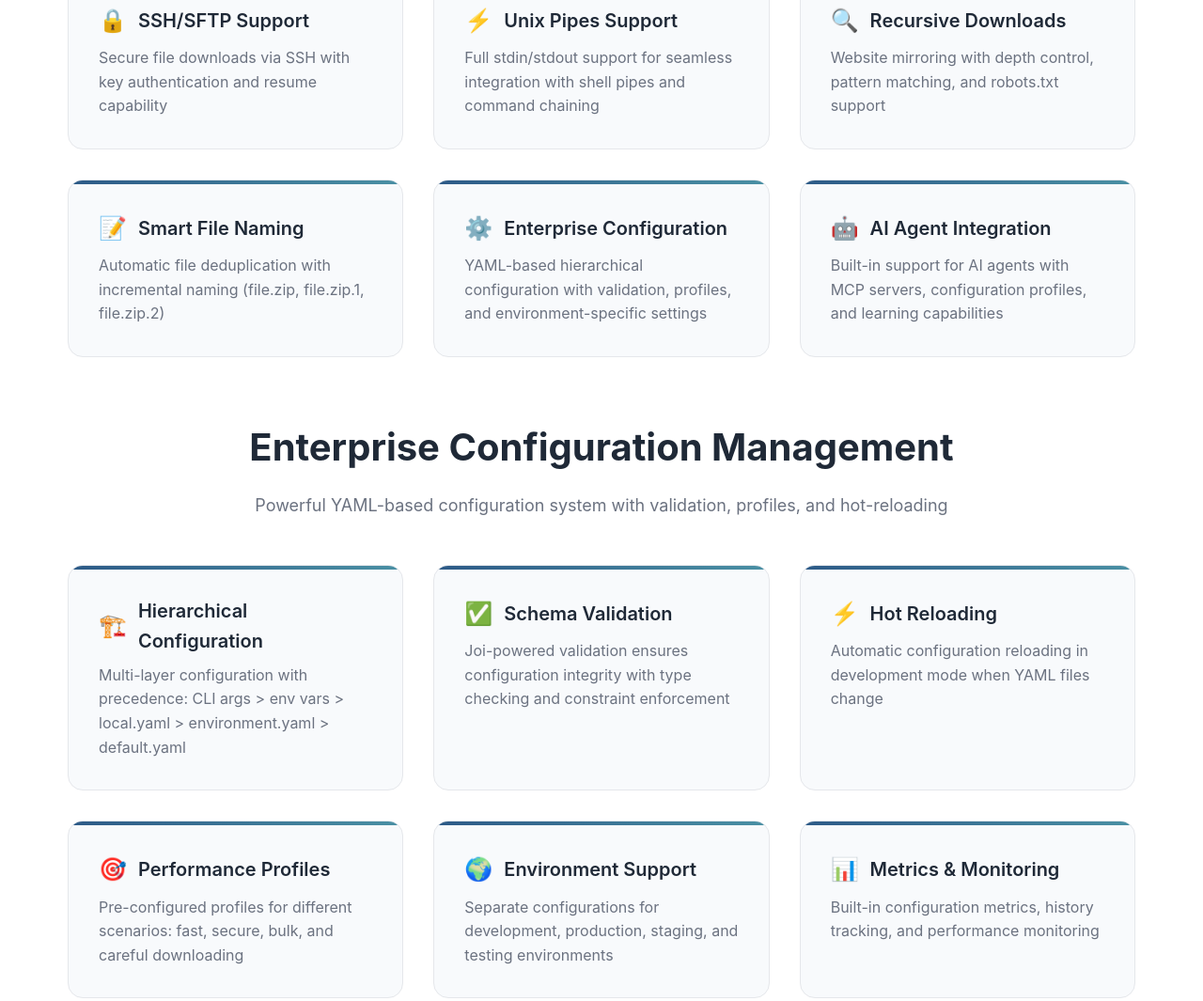
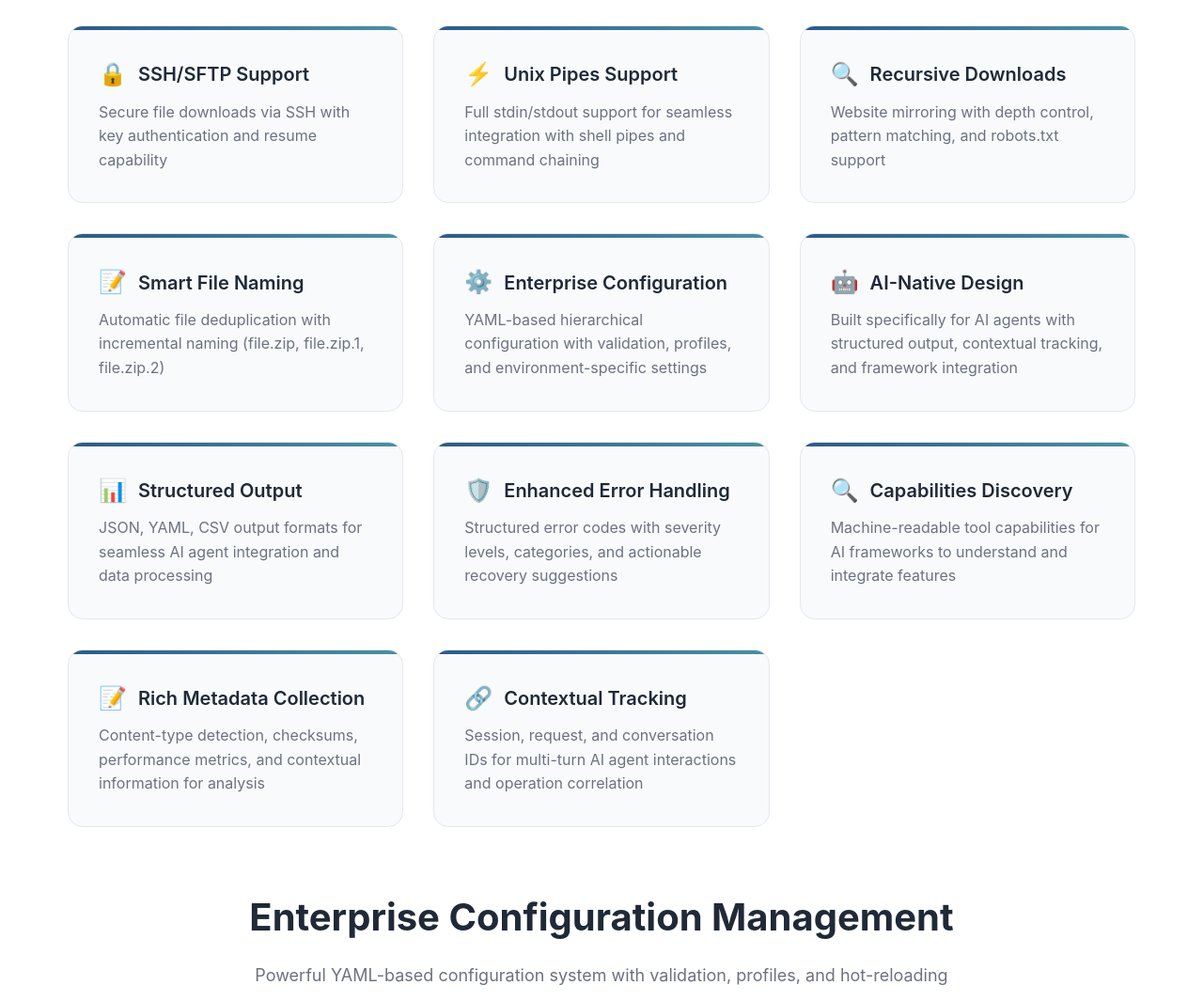
Before and after one commit to bingeboy/n-get, a plain HTML site: page index.html in a window 1280 px wide. Shown: the part 1220-2285 px from the top of the page at 94% size. Drawn offline with nearby package versions, Linux system fonts and the light colour scheme.

Commit message:
updated index with new features

```diff
--- a/index.html
+++ b/index.html
@@ -416,13 +416,16 @@
                     <img src="gh_pages/imgs/nget-logo.png" alt="n-get logo" class="hero-logo">
                     <h1 class="hero-title">n-get</h1>
                 </div>
-                <p class="hero-subtitle">A modern Node.js-powered wget-like CLI tool with parallel downloads and smart resume functionality</p>
+                <p class="hero-subtitle">Enterprise-grade download tool built for AI agents with structured output, enhanced error handling, and intelligent configuration management</p>
                 <div class="badges">
                     <span class="badge">⚡ Parallel Downloads</span>
                     <span class="badge">🔄 Smart Resume</span>
                     <span class="badge">🔒 SSH/SFTP Support</span>
-                    <span class="badge">📊 Enterprise Config</span>
-                    <span class="badge">🤖 AI Agent Ready</span>
+                    <span class="badge">📊 Structured Output</span>
+                    <span class="badge">🛡️ Enhanced Errors</span>
+                    <span class="badge">🔍 Capabilities Discovery</span>
+                    <span class="badge">🤖 AI-Native Design</span>
+                    <span class="badge">📝 Rich Metadata</span>
                     <span class="badge">🌐 Unix Pipes</span>
                     <span class="badge">🎨 Rich UI</span>
                 </div>
@@ -434,9 +437,11 @@
         <div class="container">
             <div class="nav-container">
                 <a href="#features" class="nav-link">Features</a>
+                <a href="#structured-output" class="nav-link">Structured Output</a>
+                <a href="#error-handling" class="nav-link">Error Handling</a>
+                <a href="#capabilities" class="nav-link">Capabilities</a>
                 <a href="#configuration" class="nav-link">Configuration</a>
                 <a href="#ai-integration" class="nav-link">AI Integration</a>
-                <a href="#architecture" class="nav-link">Architecture</a>
                 <a href="#installation" class="nav-link">Installation</a>
                 <a href="#usage" class="nav-link">Usage</a>
                 <a href="#api" class="nav-link">API</a>
@@ -543,9 +548,49 @@
                     <div class="feature-card">
                         <h3 class="feature-title">
                             <span class="feature-icon">🤖</span>
-                            AI Agent Integration
+                            AI-Native Design
                         </h3>
-                        <p class="feature-description">Built-in support for AI agents with MCP servers, configuration profiles, and learning capabilities</p>
+                        <p class="feature-description">Built specifically for AI agents with structured output, contextual tracking, and framework integration</p>
+                    </div>
+
+                    <div class="feature-card">
+                        <h3 class="feature-title">
+                            <span class="feature-icon">📊</span>
+                            Structured Output
+                        </h3>
+                        <p class="feature-description">JSON, YAML, CSV output formats for seamless AI agent integration and data processing</p>
+                    </div>
+
+                    <div class="feature-card">
+                        <h3 class="feature-title">
+                            <span class="feature-icon">🛡️</span>
+                            Enhanced Error Handling
+                        </h3>
+                        <p class="feature-description">Structured error codes with severity levels, categories, and actionable recovery suggestions</p>
+                    </div>
+
+                    <div class="feature-card">
+                        <h3 class="feature-title">
+                            <span class="feature-icon">🔍</span>
+                            Capabilities Discovery
+                        </h3>
+                        <p class="feature-description">Machine-readable tool capabilities for AI frameworks to understand and integrate features</p>
+                    </div>
+
+                    <div class="feature-card">
+                        <h3 class="feature-title">
+                            <span class="feature-icon">📝</span>
+                            Rich Metadata Collection
+                        </h3>
+                        <p class="feature-description">Content-type detection, checksums, performance metrics, and contextual information for analysis</p>
+                    </div>
+
+                    <div class="feature-card">
+                        <h3 class="feature-title">
+                            <span class="feature-icon">🔗</span>
+                            Contextual Tracking
+                        </h3>
+                        <p class="feature-description">Session, request, and conversation IDs for multi-turn AI agent interactions and operation correlation</p>
                     </div>
                 </div>
             </section>
```
